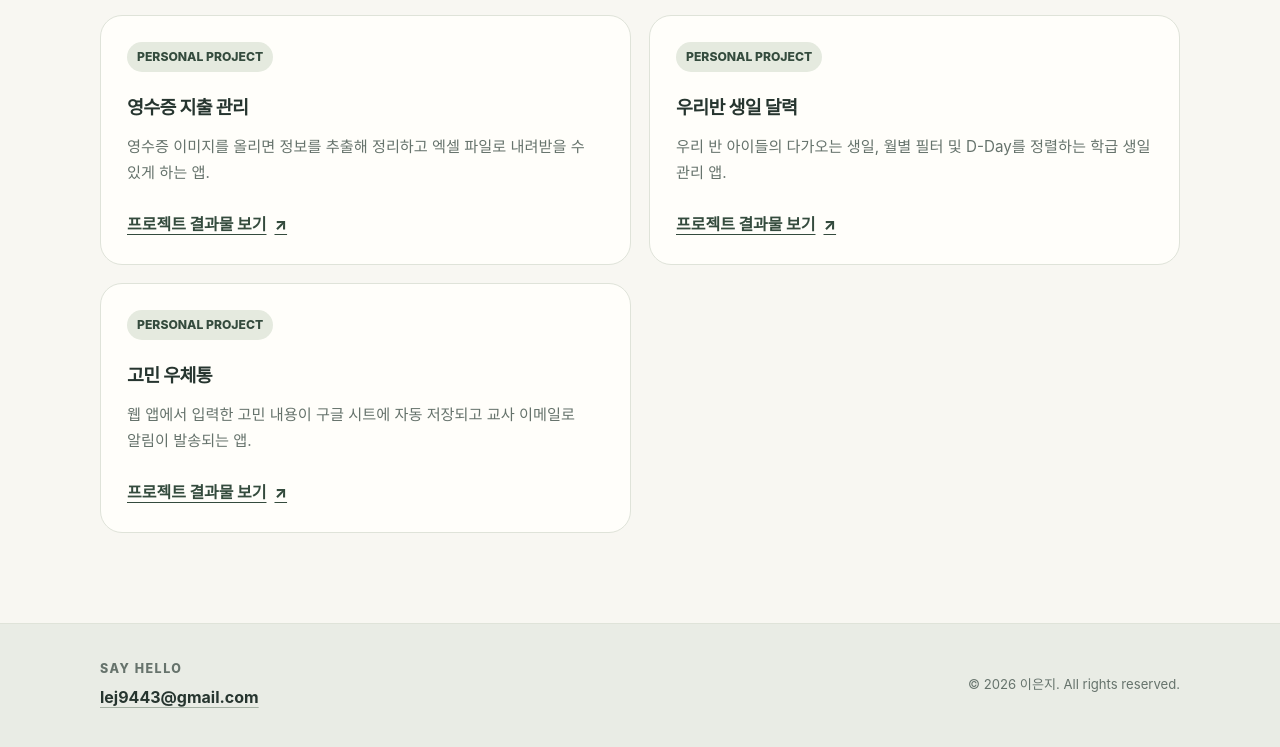
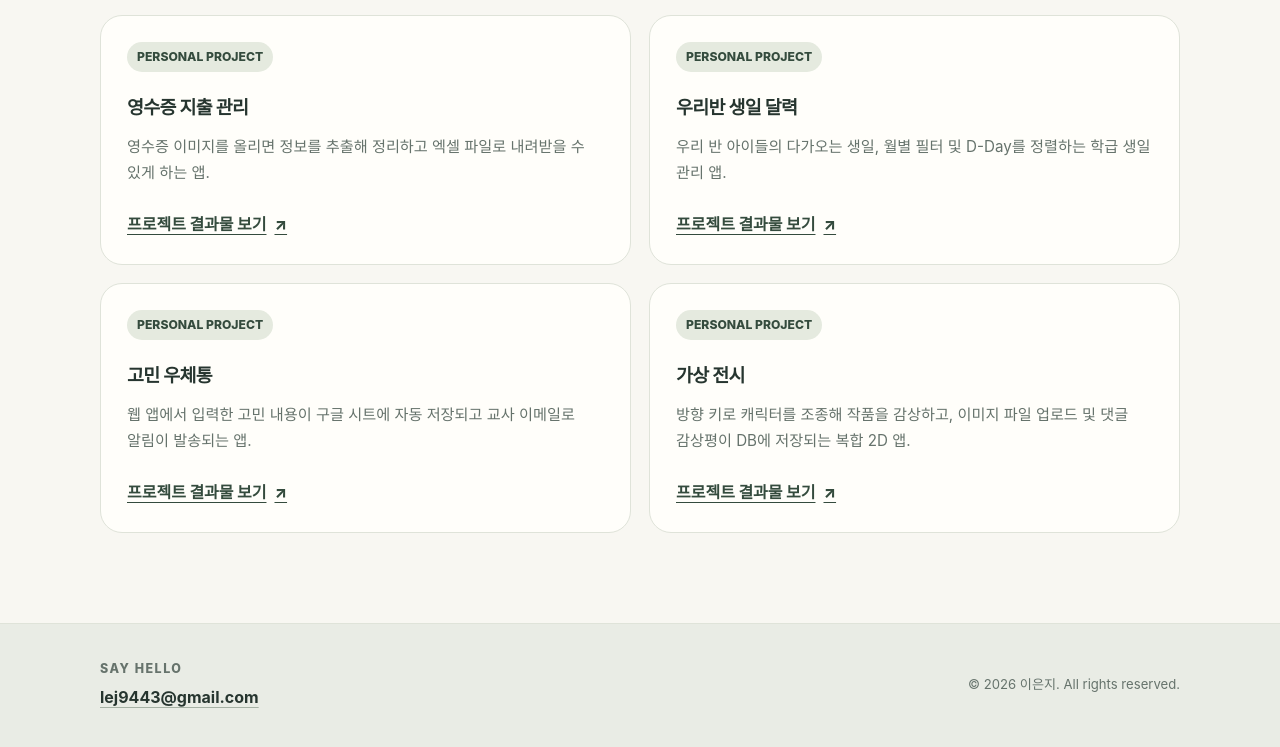
Before and after one commit to EunJi0312/my-webpage, a plain HTML site: page index.html in a window 1280 px wide. Shown: the part 3827-4574 px from the top of the page. Drawn offline with Linux system fonts and the light colour scheme.

Commit message:
Update index.html

```diff
--- a/index.html
+++ b/index.html
@@ -621,6 +621,14 @@
               프로젝트 결과물 보기 <span aria-hidden="true">↗</span>
             </a>
           </article>
+                    <article class="project-card" id="project-todo">
+            <span class="project-label">PERSONAL PROJECT</span>
+            <h3>가상 전시</h3>
+            <p>방향 키로 캐릭터를 조종해 작품을 감상하고, 이미지 파일 업로드 및 댓글 감상평이 DB에 저장되는 복합 2D 앱.</p>
+            <a class="project-link" href="https://script.google.com/macros/s/AKfycbzfeDc-7gsnSy-TFY679sNIr4YgKtQYfRDtW76lpSEAbK0kv5zL3bq5mJYIBPxINA4ynA/exec" target="_blank">
+              프로젝트 결과물 보기 <span aria-hidden="true">↗</span>
+            </a>
+          </article>
         </div>
       </section>
 
```
